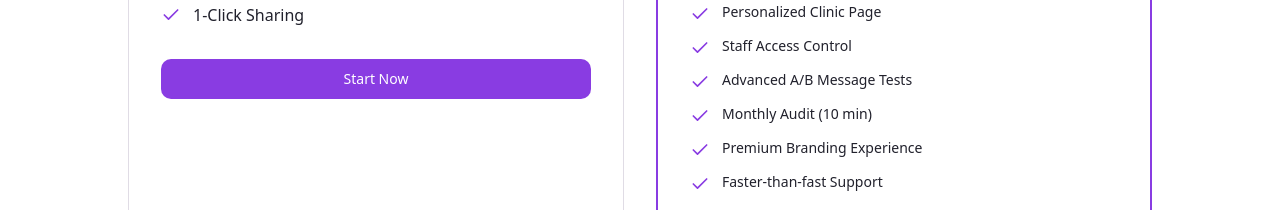
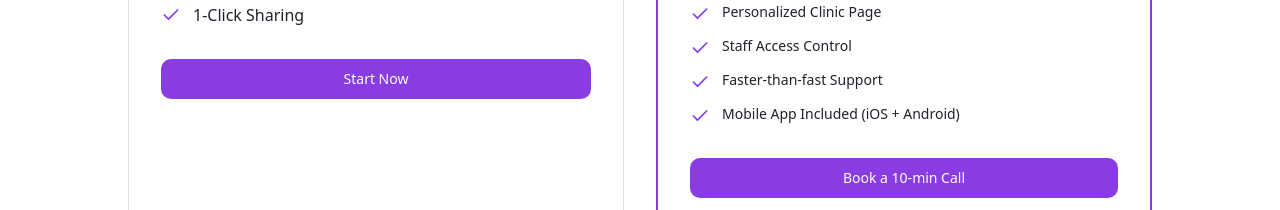
Before and after one commit to mot0mnd/scala-vet-lp-lov, a React (Vite) app: page /pricing in a window 1280 px wide. Shown: the part 662-872 px from the top of the page. Built offline with nearby package versions, Linux system fonts and the light colour scheme; the HTML template or start-up script is replaced by a standard one.

Commit message:
Remove A/B tests, audit, and branding from Business features

```diff
--- a/src/pages/Pricing.tsx
+++ b/src/pages/Pricing.tsx
@@ -20,9 +20,6 @@ const Pricing = () => {
     "Weight Tracker App",
     "Personalized Clinic Page",
     "Staff Access Control",
-    "Advanced A/B Message Tests",
-    "Monthly Audit (10 min)",
-    "Premium Branding Experience",
     "Faster-than-fast Support",
     "Mobile App Included (iOS + Android)"
   ];
```
